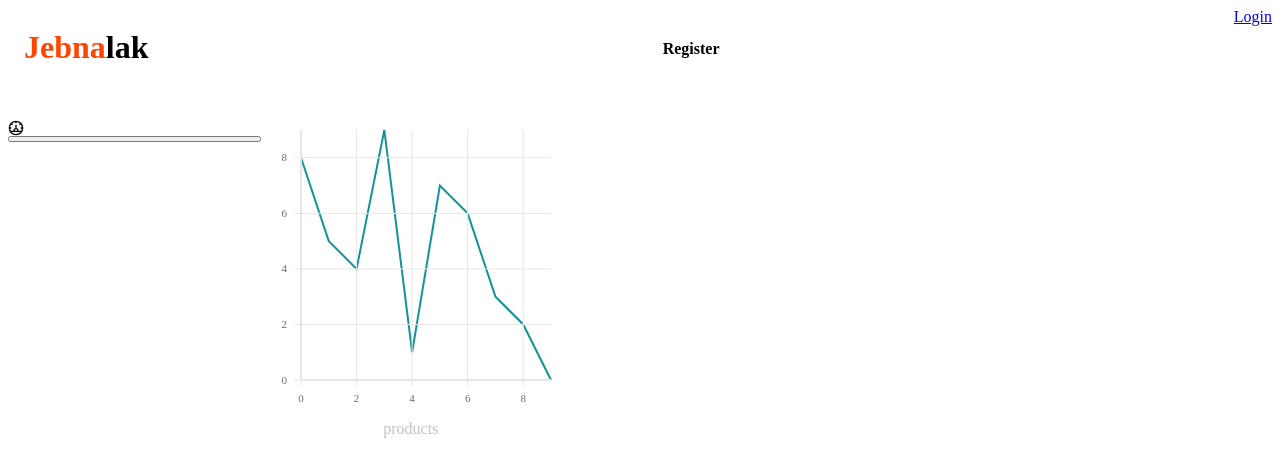
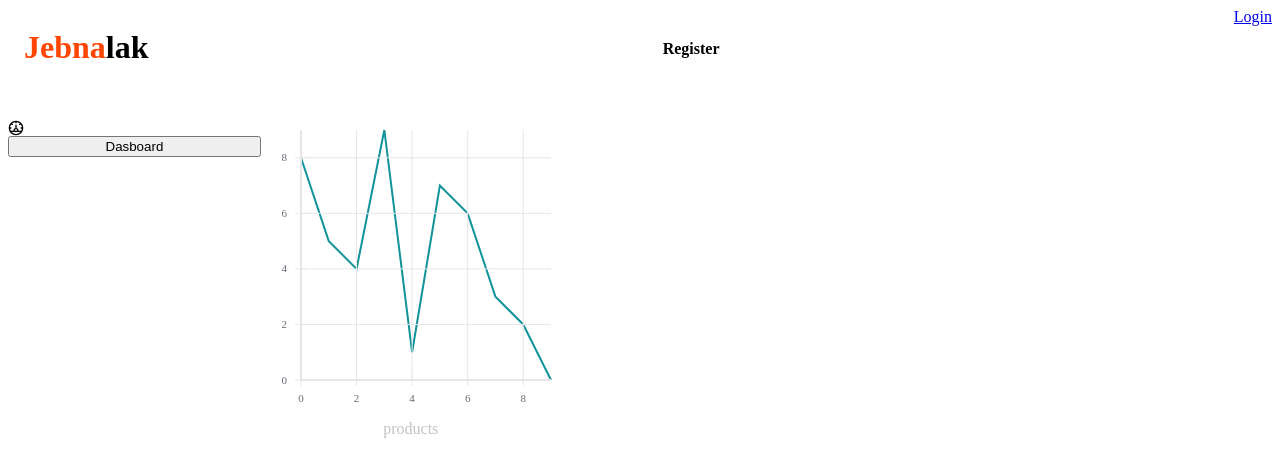
Before and after one commit to C4-Rubaalnadi/MERAKI_Academy_Project_5, a React (Create React App) app in the folder frontend/: page /admin in a window 1280 px wide. Shown: the top 476 px of the page. Built offline with nearby package versions, Linux system fonts and the light colour scheme.

Commit message:
add dashboard button

```diff
--- a/frontend/src/components/admin/admin.js
+++ b/frontend/src/components/admin/admin.js
@@ -9,7 +9,7 @@ const Admin = () => {
 
           <div className="pageContainer">
             <div className="sideBar">
-                <div className="adminDashboard"><GrDashboard/><button className="dashboardButton"></button></div>
+                <div className="adminDashboard"><GrDashboard/><button className="dashboardButton">Dasboard</button></div>
             </div>
             <div className="midPage"><Chart /></div>
             <div className="leftPage"></div>
```
